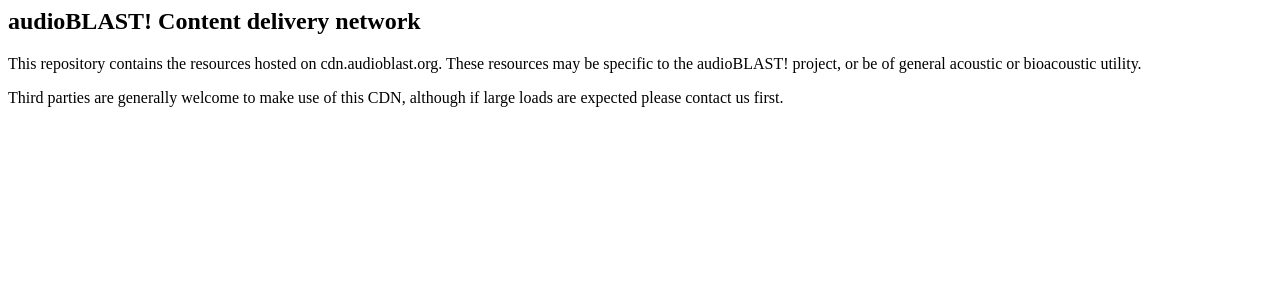
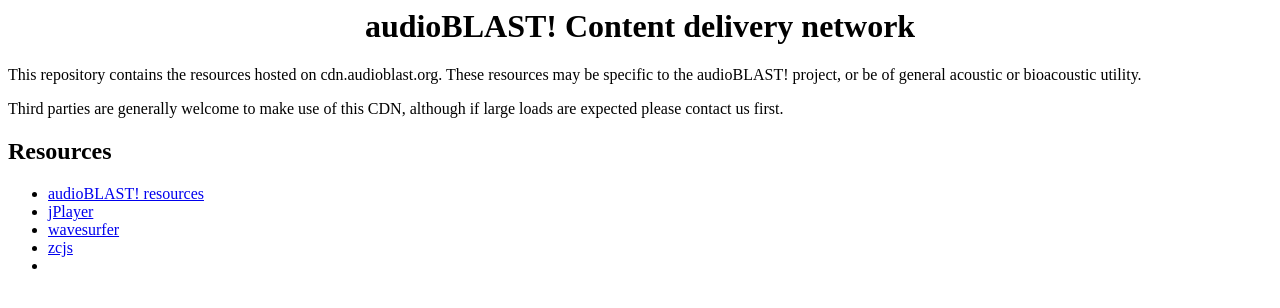
Before and after one commit to audioblast/cdn.audioblast.org, a PHP site: page / in a window 1280 px wide. Shown: the top 308 px of the page. Run offline with PHP 8.4, Linux system fonts and the light colour scheme.

Commit message:
Update index.php

```diff
--- a/index.php
+++ b/index.php
@@ -5,11 +5,21 @@
 </head>
 
 <body>
-<h2>audioBLAST! Content delivery network</h2>
 
-<p>This repository contains the resources hosted on cdn.audioblast.org. These resources may be specific to the audioBLAST! project, or be of general acoustic or bioacoustic utility.</p>
+  <p align="center"<img src="audioblast_logo.png" /></p>
+  <h1 align="center">audioBLAST! Content delivery network</h1>
 
-<p>Third parties are generally welcome to make use of this CDN, although if large loads are expected please contact us first.</p>
+  <p>This repository contains the resources hosted on cdn.audioblast.org. These resources may be specific to the audioBLAST! project, or be of general acoustic or bioacoustic utility.</p>
+
+  <p>Third parties are generally welcome to make use of this CDN, although if large loads are expected please contact us first.</p>
+
+  <h2>Resources</h2>
+  <ul>
+    <li><a href="audioblast.php">audioBLAST! resources</a></li>
+    <li><a href="jPlayer">jPlayer</a></li>
+    <li><a href="wavesurfer">wavesurfer</a></li>
+    <li><a href="zcjs">zcjs</a><li>
+  </ul>
 
 </body>
 
```
